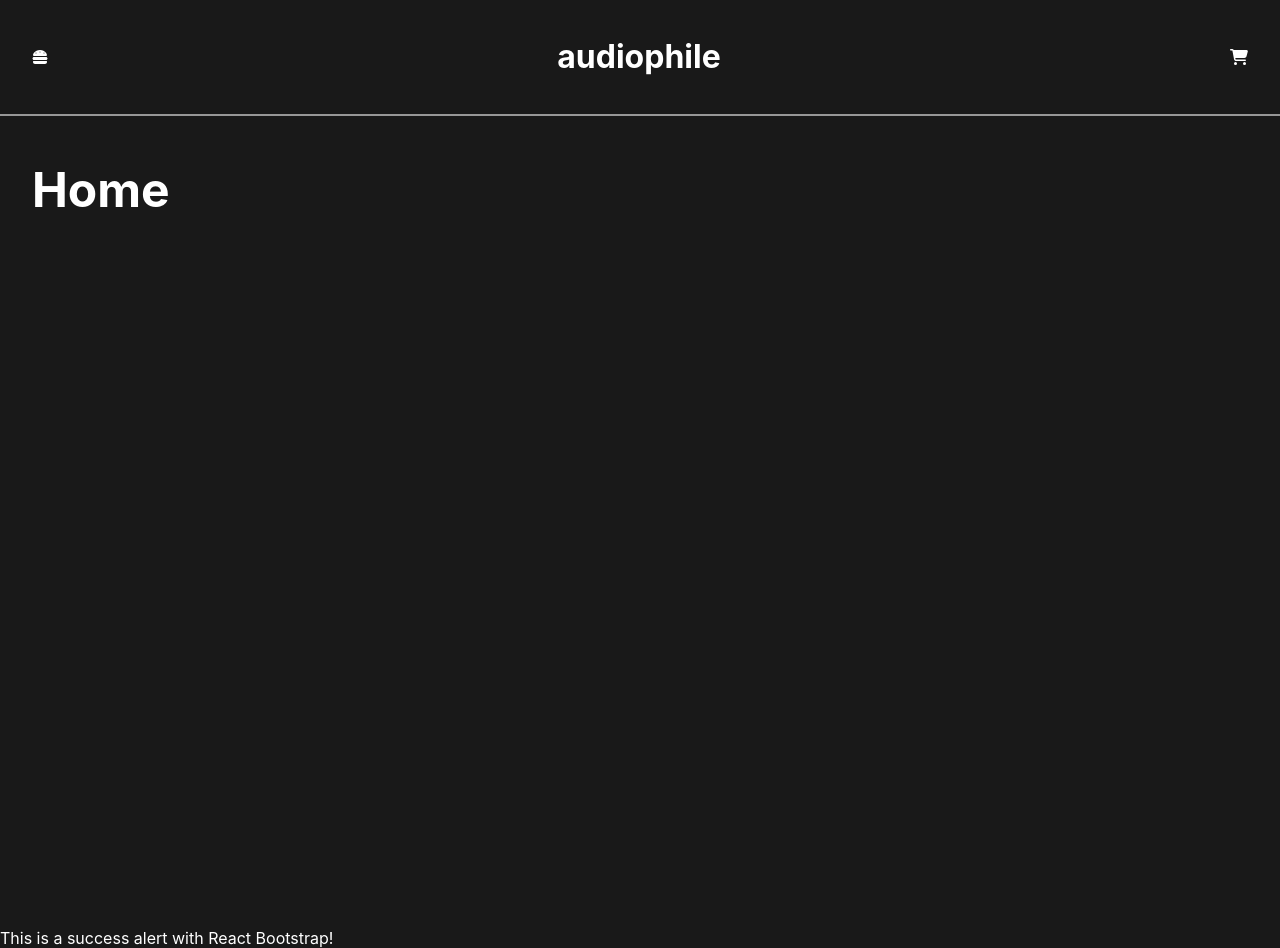
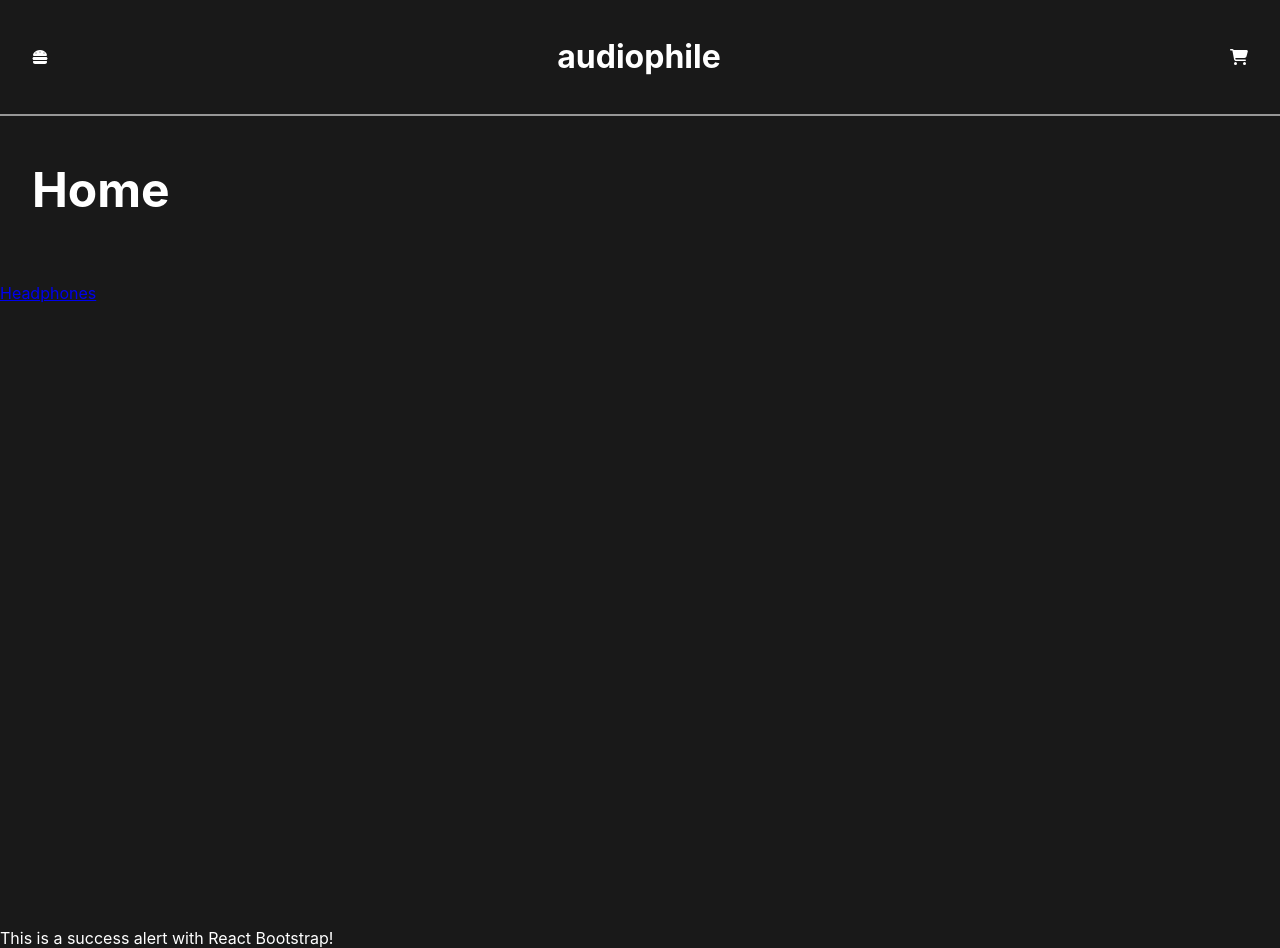
Before and after one commit to DEAckeret/Audiophile-Ecommerce-Website, a React (Create React App) app: page / in a window 1280 px wide. Built offline with nearby package versions, Linux system fonts and the light colour scheme.

Commit message:
testing other page routes

```diff
--- a/src/pages/home.js
+++ b/src/pages/home.js
@@ -9,6 +9,7 @@ function Home( ) {
             <Navbar />
             <div className="home-page">
                 <h1>Home</h1>
+                <a href="/headphones">Headphones</a>
             </div>
             <Example />
         </>
```
